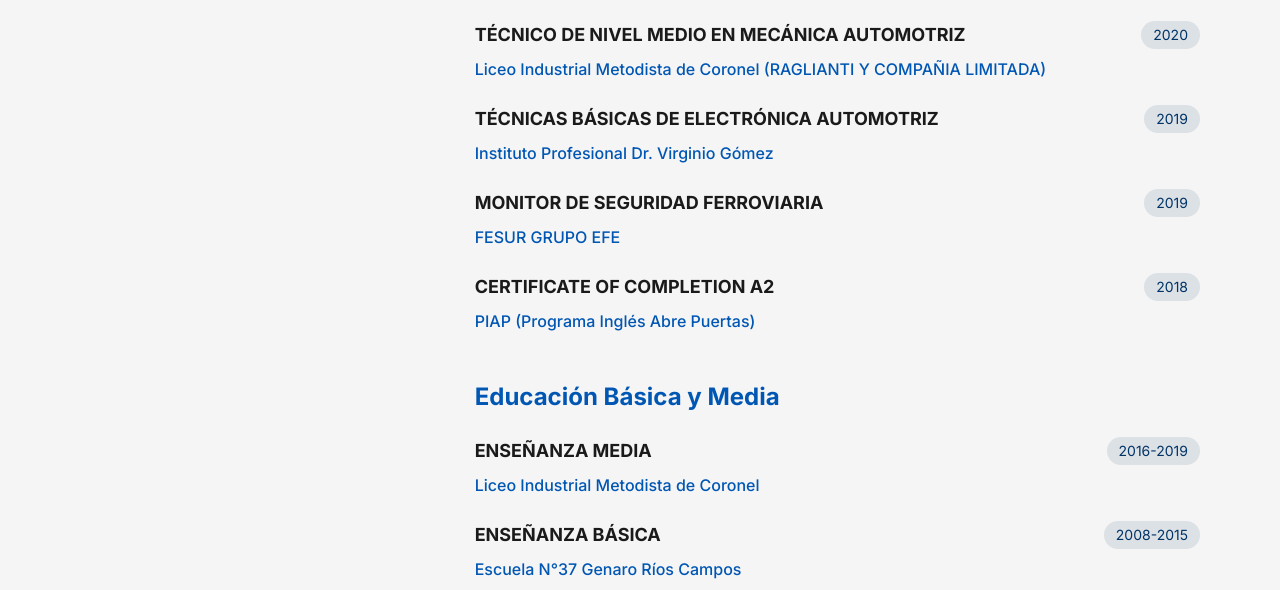
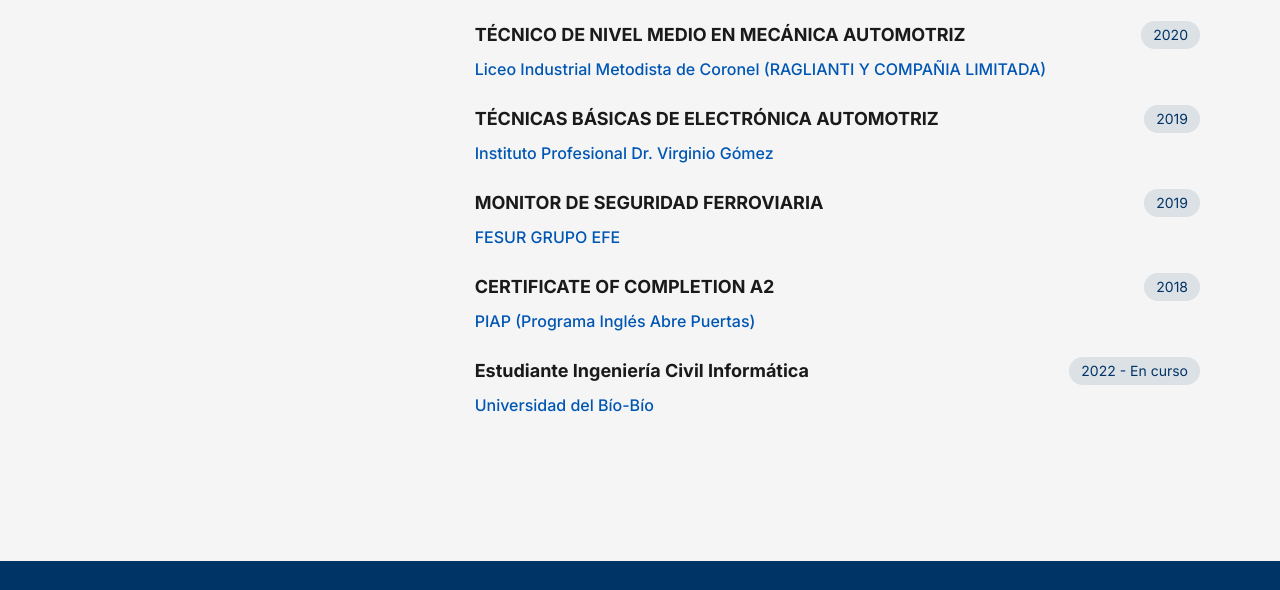
Before and after one commit to 7ouzz-coder/7ouzz-coder.github.io, an Astro site: page /about in a window 1280 px wide. Shown: the part 1229-1819 px from the top of the page. Built offline with nearby package versions, Linux system fonts and the light colour scheme; Astro itself is replaced by a stand-in of ours.

Commit message:
Quitando estudios básica-media sólo dejando universitaria

```diff
--- a/src/pages/about.astro
+++ b/src/pages/about.astro
@@ -59,6 +59,11 @@ const education = [
     company: 'PIAP (Programa Inglés Abre Puertas)',
     position: 'CERTIFICATE OF COMPLETION A2',
     period: '2018',
+  },
+  {
+    company: 'Universidad del Bío-Bío',
+    position: 'Estudiante Ingeniería Civil Informática',
+    period: '2022 - En curso'
   }
 ];
 ---
@@ -148,20 +153,6 @@ const education = [
               <ExperienceCard {...edu} />
             ))}
           </div>
-
-          <div>
-            <h2 class="text-2xl font-bold mb-6 text-primary">Educación Básica y Media</h2>
-            <ExperienceCard
-              company="Liceo Industrial Metodista de Coronel"
-              position="ENSEÑANZA MEDIA"
-              period="2016-2019"
-            />
-            <ExperienceCard
-              company="Escuela N°37 Genaro Ríos Campos"
-              position="ENSEÑANZA BÁSICA"
-              period="2008-2015"
-            />
-          </div>
         </div>
       </div>
     </div>
```
